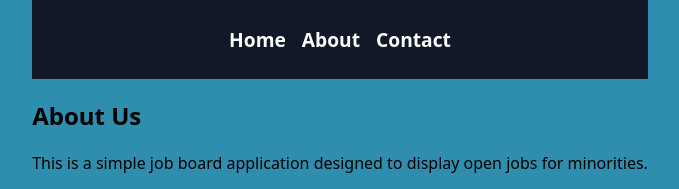
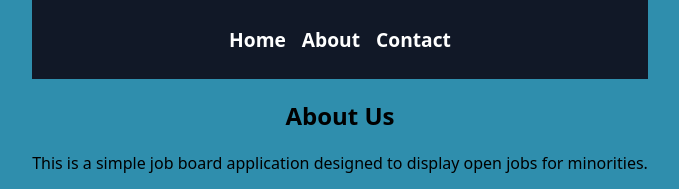
Before and after one commit to allykat143/INST377-Final-Project, a React (Create React App) app in the folder job-board/: page /about in a window 1280 px wide. Shown: the top 189 px of the page, without its empty margins (300-979 px from the left). Built offline with nearby package versions, Linux system fonts and the light colour scheme; grey boxes are pictures that could not be loaded.

Commit message:
Updated the About page

```diff
--- a/job-board/src/components/About.js
+++ b/job-board/src/components/About.js
@@ -1,10 +1,14 @@
 import React from 'react';
+import trotzImage from './KTrotz.JPG';
 
 const About = () => {
   return (
     <div>
-      <h2>About Us</h2>
+      <h2 id='aboutUs'>About Us</h2>
       <p>This is a simple job board application designed to display open jobs for minorities.</p>
+      <div class = "img-container">
+        <img src={trotzImage} alt="Binary" width="450" height="580" />
+      </div>
     </div>
   );
 };
--- a/job-board/src/components/styles.css
+++ b/job-board/src/components/styles.css
@@ -96,3 +96,7 @@ body {
   }
 
   /* About page styling */
+  #aboutUs{
+    text-align: center;
+
+  }
```
Also changed, not shown: 1 other file (tests, documents, lock files or other folders).
